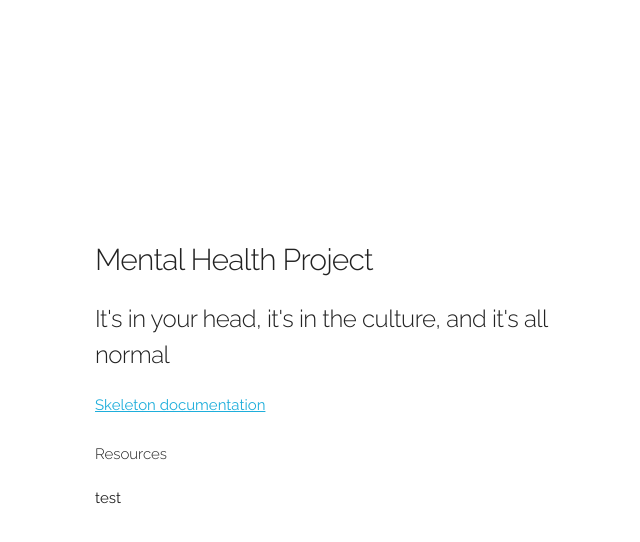
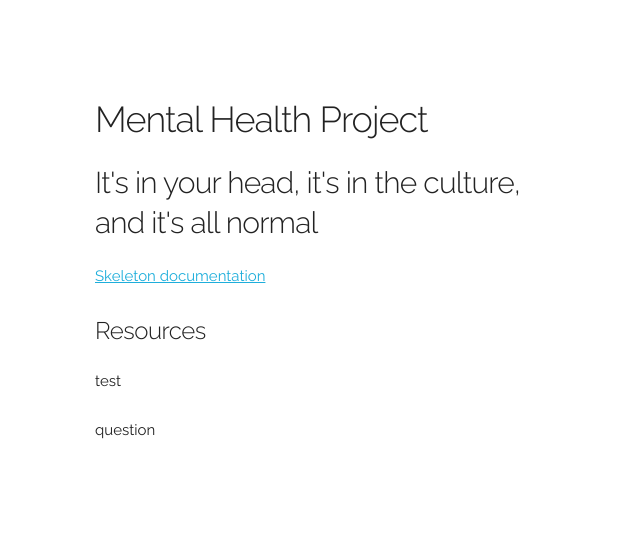
Before and after one commit to carissalao/mentalhealth, a plain HTML site: page index.html in a window 1280 px wide. Shown: the whole page, without its empty margins (65-705 px from the left). Drawn offline with Linux system fonts and the light colour scheme.

Commit message:
test summary

```diff
--- a/index.html
+++ b/index.html
@@ -33,12 +33,16 @@
   –––––––––––––––––––––––––––––––––––––––––––––––––– -->
   <div class="container">
     <div class="row">
-      <div class="one-half column" style="margin-top: 25%">
-        <h4>Mental Health Project</h4>
-        <h5>It's in your head, it's in the culture, and it's all normal</h5>
+      <div class="one-half column" style="margin-top: 10%">
+        <h3>Mental Health Project</h3>
+        <h4>It's in your head, it's in the culture, and it's all normal</h4>
         <p><a href="http://www.getskeleton.com">Skeleton documentation</a></p>
-        <h6>Resources</h6>
+        <h5>Resources</h5>
         <p>test</p>
+        <details>
+          <summary> question </summary>
+          <p>dododo</p>
+        </details>
       </div>
     </div>
   </div>
```
